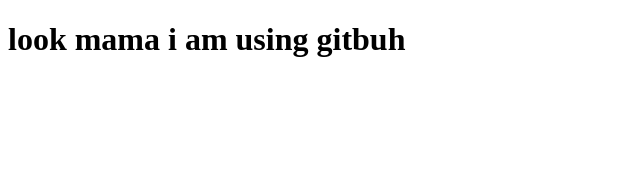
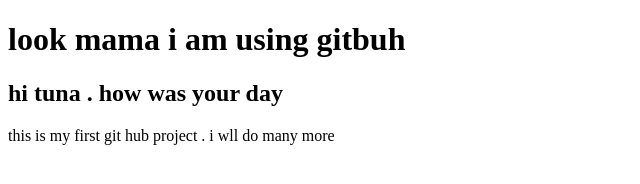
Before and after one commit to galib025/my-second-website, a plain HTML site: page index.html in a window 1280 px wide. Shown: the whole page, without its empty margins (0-640 px from the left). Drawn offline with Linux system fonts and the light colour scheme.

Commit message:
added a header

```diff
--- a/index.html
+++ b/index.html
@@ -8,5 +8,9 @@
 </head>
 <body>
     <h1>look mama i am using gitbuh</h1>
+    <h2> hi tuna . how was your day </h2>
+    <p>
+        this is my first git hub project . i wll do many more
+    </p>
 </body>
 </html>
```
Also changed, not shown: 1 other file.
